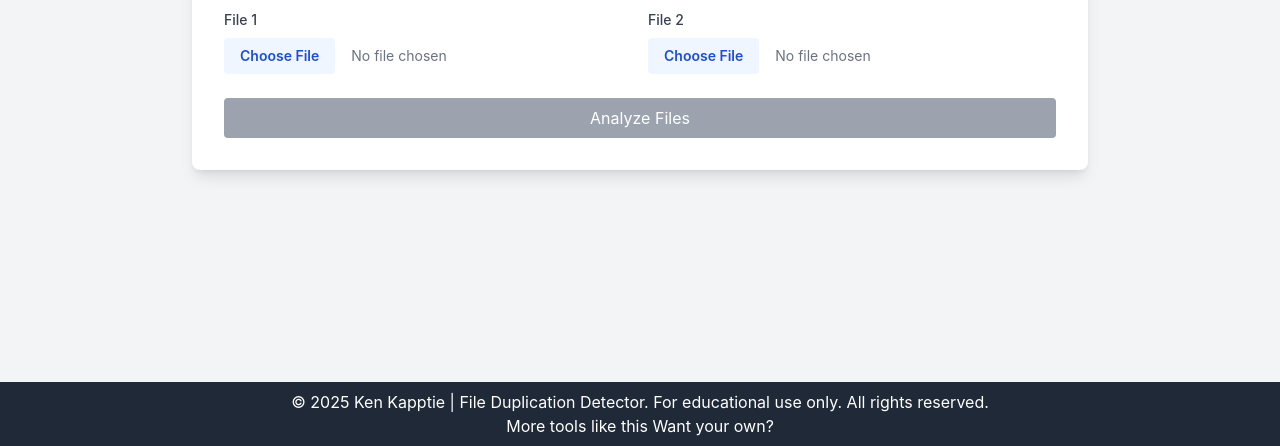
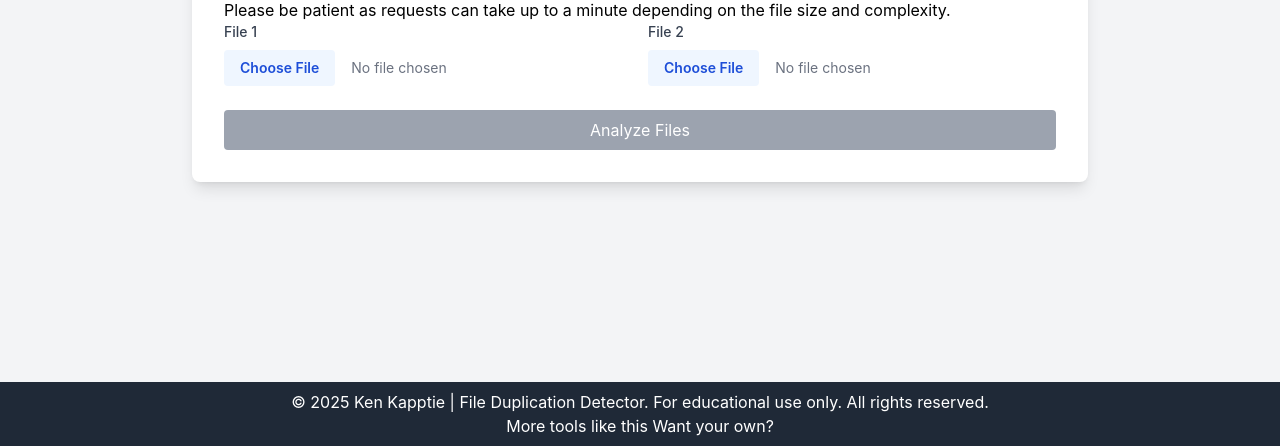
Before and after one commit to kappter/file-duplication-detector, a plain HTML site: page index.html in a window 1280 px wide. Shown: the part 354-800 px from the top of the page. Drawn offline with nearby package versions, Linux system fonts and the light colour scheme.

Commit message:
Update index.html

```diff
--- a/index.html
+++ b/index.html
@@ -52,6 +52,7 @@
   <div class="flex-grow flex items-center justify-center">
     <div class="bg-white p-8 rounded-lg shadow-lg w-full max-w-4xl">
       <h1 class="text-2xl font-bold mb-6 text-center">File Duplication Detector</h1>
+            <p>Please be patient as requests can take up to a minute depending on the file size and complexity.</p>
       <div class="grid grid-cols-2 gap-4 mb-6">
         <div>
           <label class="block text-sm font-medium text-gray-700 mb-2">File 1</label>
```
